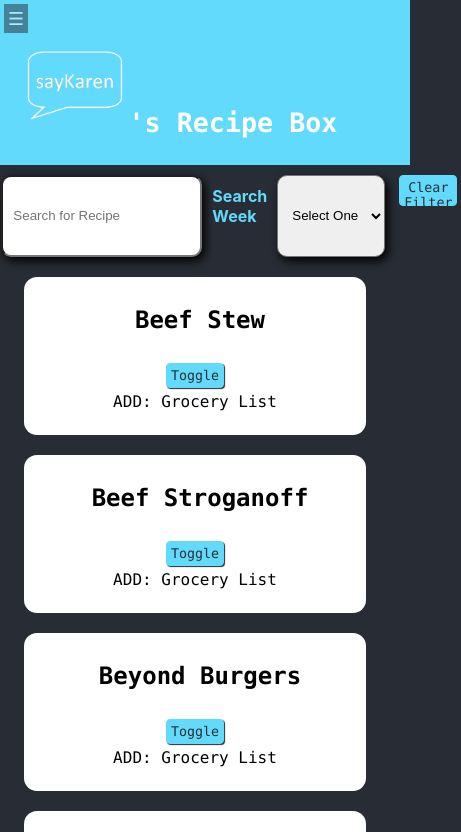
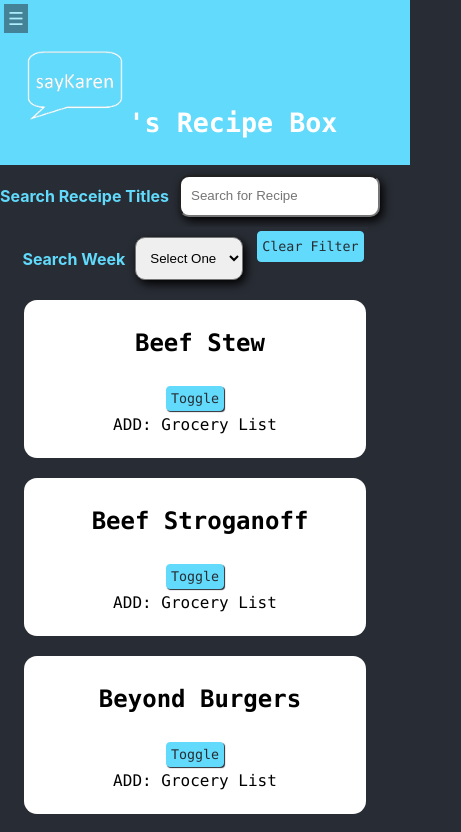
Before and after one commit to saykaren/sayKarenRecipes, a React (Create React App) app: page / in a window 390 px wide. Shown: the top 832 px of the page, 461 px wide, since content can reach past the window. Built offline with nearby package versions, Linux system fonts and the light colour scheme.

Commit message:
Flex Search Flexing search criteria to look better on mobile

```diff
--- a/src/components/styling/RecipeSection.scss
+++ b/src/components/styling/RecipeSection.scss
@@ -2,7 +2,6 @@
 
 .buttonClear{
   height: 31px;
-  margin-top: 10px;
 }
 
 .RecipeSection {
@@ -53,6 +52,7 @@
 
 #FilterBuddySection {
   display: flex;
+  flex-wrap: wrap;
   justify-content: center;
   color: $secondary-color;
 }
```
